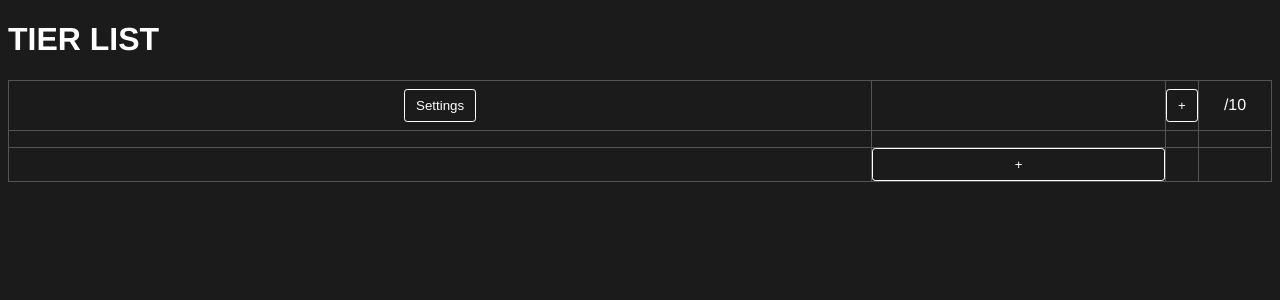
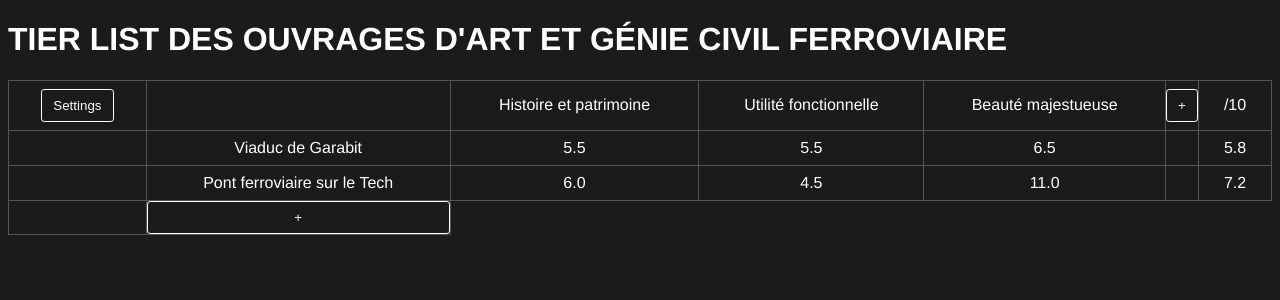
Before and after one commit to ludchieng/aledtier, a Vue app: page / in a window 1280 px wide. Shown: the top 300 px of the page. Built offline with nearby package versions, Linux system fonts and the light colour scheme.

Commit message:
Add store and fake data

```diff
--- a/package.json
+++ b/package.json
@@ -9,7 +9,8 @@
   },
   "dependencies": {
     "core-js": "^3.8.3",
-    "vue": "^3.2.13"
+    "vue": "^3.2.13",
+    "vuex": "^4.0.2"
   },
   "devDependencies": {
     "@babel/core": "^7.12.16",
--- a/src/components/TierlistPage.vue
+++ b/src/components/TierlistPage.vue
@@ -1,6 +1,6 @@
 <template>
   <div>
-    <h1>Tier list</h1>
+    <h1>{{ $store.state.tierListName }}</h1>
     <TierlistTable />
   </div>
 </template>
--- a/src/components/TierlistTableBody.vue
+++ b/src/components/TierlistTableBody.vue
@@ -1,10 +1,15 @@
 <template>
   <tbody>
-    <tr>
+    <tr v-for="(subject, i) in $store.state.subjects" :key="`row-${i}`">
       <td></td>
+      <td>{{ subject.label }}</td>
+      <td v-for="(rating, j) in subject.ratings" :key="`row-${i}-${$store.state.criterias[j]}`">
+        {{ average(rating).toFixed(1) }}
+      </td>
       <td></td>
-      <td></td>
-      <td></td>
+      <td>
+        {{ totalAverage(subject.ratings).toFixed(1) }}
+      </td>
     </tr>
   </tbody>
 </template>
@@ -12,6 +17,14 @@
 <script>
 export default {
   name: 'TierlistTableBody',
+  methods: {
+    average(rating) {
+      return rating.reduce((acc, rating) => acc + rating, 0) / rating.length
+    },
+    totalAverage(ratings) {
+      return ratings.reduce((acc, rating) => acc + this.average(rating), 0) / ratings.length
+    },
+  }
 }
 </script>
 
--- a/src/components/TierlistTableFooter.vue
+++ b/src/components/TierlistTableFooter.vue
@@ -5,8 +5,6 @@
       <td>
         <button id="btn-add-row">+</button>
       </td>
-      <td></td>
-      <td></td>
     </tr>
   </tfoot>
 </template>
--- a/src/components/TierlistTableHeader.vue
+++ b/src/components/TierlistTableHeader.vue
@@ -1,10 +1,17 @@
 <template>
   <thead>
     <tr>
-      <td class="col-rating">
+      <td class="col-tier">
         <button>Settings</button>
       </td>
       <td class="col-subject"></td>
+      <td
+        v-for="(criteria, i) in $store.state.criterias"
+        :key="`criteria-${i}`"
+        class="col-ratings"
+      >
+        {{ criteria }}
+      </td>
       <td class="col-add-col">
         <button id="btn-add-col">+</button>
       </td>
--- a/src/main.js
+++ b/src/main.js
@@ -1,4 +1,33 @@
 import { createApp } from 'vue'
+import { createStore } from 'vuex'
 import App from './App.vue'
 
-createApp(App).mount('#app')
+const store = createStore({
+  state () {
+    return {
+      tierListName: "Tier list des ouvrages d'art et génie civil ferroviaire",
+      criterias: [
+        'Histoire et patrimoine',
+        'Utilité fonctionnelle',
+        'Beauté majestueuse',
+      ],
+      subjects: [{
+        label: 'Viaduc de Garabit',
+        image: 'http://i-cms.linternaute.com/image_cms/original/10168543-le-viaduc-de-garabit.jpg',
+        ratings: [
+          [5, 6], [2, 9], [7, 6],
+        ],
+      }, {
+        label: 'Pont ferroviaire sur le Tech',
+        image: 'https://upload.wikimedia.org/wikipedia/commons/8/8b/PontsurleTech1873.jpg',
+        ratings: [
+          [4, 8], [7, 2], [11, 11],
+        ],
+      }]
+    }
+  },
+})
+
+const app = createApp(App)
+app.use(store)
+app.mount('#app')
```
Also changed, not shown: 1 other file (tests, documents, lock files or other folders).
